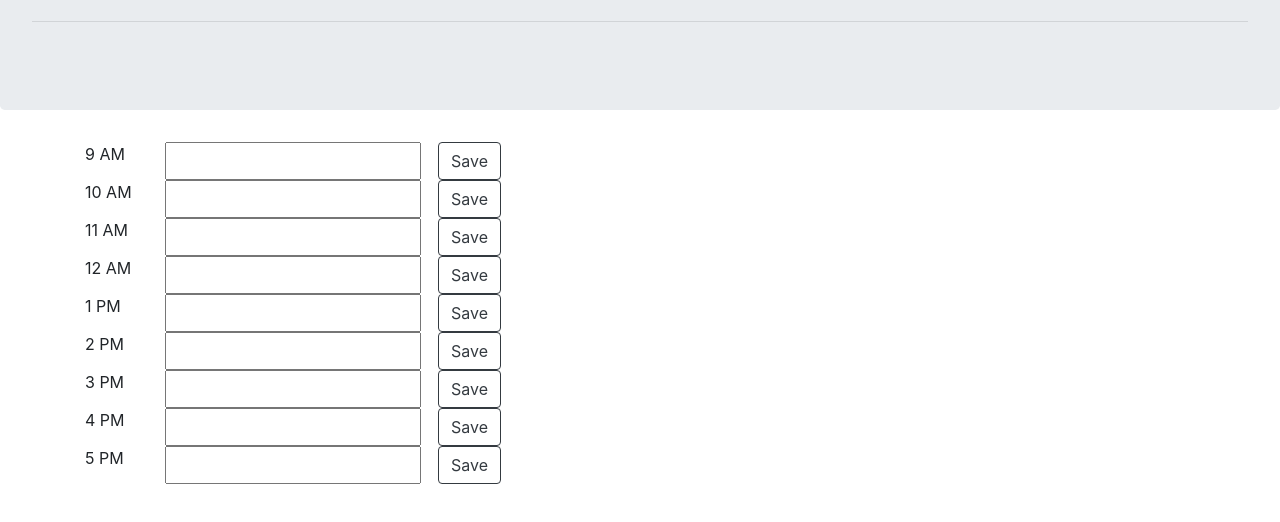
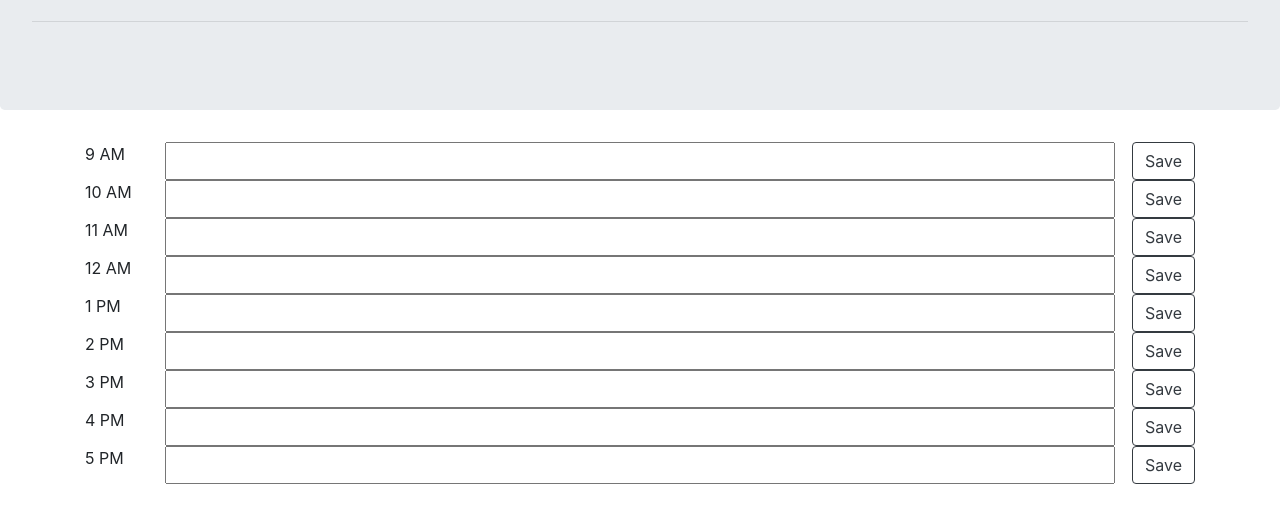
Before and after one commit to silviapopescu95/work-day-scheduler, a plain HTML site: page index.html in a window 1280 px wide. Shown: the part 172-694 px from the top of the page. Drawn offline with nearby package versions, Linux system fonts and the light colour scheme; a script that the page names is missing.

Commit message:
Changed ids to be in military time.

```diff
--- a/index.html
+++ b/index.html
@@ -3,13 +3,11 @@
 <head>
     <meta charset="UTF-8">
     <meta name="viewport" content="width=device-width, initial-scale=1.0">
-    <title>Work Day Scheduler</title>
 
     <!-- Link to Bootstrap, etc-->
+    <link rel="stylesheet" href="https://maxcdn.bootstrapcdn.com/bootstrap/4.0.0/css/bootstrap.min.css">
     <link rel="stylesheet" href="style.css">
-    <link rel="stylesheet" href="https://maxcdn.bootstrapcdn.com/bootstrap/4.0.0/css/bootstrap.min.css">
-    <script src="https://code.jquery.com/jquery.js"></script>
-    <script src="https://maxcdn.bootstrapcdn.com/bootstrap/4.0.0/js/bootstrap.min.js"></script>
+    <title>Work Day Scheduler</title>
 </head>
 <body>
     <div class="jumbotron">
@@ -20,81 +18,81 @@
     </div>
 
     <div class="container">
-      <div class="row" id="1">
+      <div class="row hour" id="9">
         <div class="col-md-1">9 AM</div>
-        <input type="text" role="textbox">
+        <input class="col-md-10 task" type="text" role="textbox">
         <div class="col-md-1">
-          <button type="button" class="btn btn-outline-dark">Save</button></li>
+          <button type="button" class="btn btn-outline-dark">Save</button>
         </div>
       </div>
 
-      <div class="row" id="2">
+      <div class="row hour" id="10">
         <div class="col-md-1">10 AM</div>
-        <input type="text" role="textbox">
+        <input class="col-md-10 task" type="text" role="textbox">
         <div class="col-md-1">
-          <button type="button" class="btn btn-outline-dark">Save</button></li>
+          <button type="button" class="btn btn-outline-dark">Save</button>
         </div>
       </div>
 
-      <div class="row" id="3">
+      <div class="row hour" id="11">
         <div class="col-md-1">11 AM</div>
-        <input type="text" role="textbox">
+        <input class="col-md-10 task" type="text" role="textbox">
         <div class="col-md-1">
-          <button type="button" class="btn btn-outline-dark">Save</button></li>
+          <button type="button" class="btn btn-outline-dark">Save</button>
         </div>
       </div>
 
-      <div class="row" id="4">
+      <div class="row hour" id="12">
         <div class="col-md-1">12 AM</div>
-        <input type="text" role="textbox">
+        <input class="col-md-10 task" type="text" role="textbox">
         <div class="col-md-1">
-          <button type="button" class="btn btn-outline-dark">Save</button></li>
+          <button type="button" class="btn btn-outline-dark">Save</button>
         </div>
       </div>
 
-      <div class="row" id="5">
+      <div class="row hour" id="13">
         <div class="col-md-1">1 PM</div>
-        <input type="text" role="textbox">
+        <input class="col-md-10 task" type="text" role="textbox">
         <div class="col-md-1">
-          <button type="button" class="btn btn-outline-dark">Save</button></li>
+          <button type="button" class="btn btn-outline-dark">Save</button>
         </div>
       </div>
 
-      <div class="row" id="6">
+      <div class="row hour" id="14">
         <div class="col-md-1">2 PM</div>
-        <input type="text" role="textbox">
+        <input class="col-md-10 task" type="text" role="textbox">
         <div class="col-md-1">
-          <button type="button" class="btn btn-outline-dark">Save</button></li>
+          <button type="button" class="btn btn-outline-dark">Save</button>
         </div>
       </div>
 
-      <div class="row" id="7">
+      <div class="row hour" id="15">
         <div class="col-md-1">3 PM</div>
-        <input type="text" role="textbox">
+        <input class="col-md-10 task" type="text" role="textbox">
         <div class="col-md-1">
-          <button type="button" class="btn btn-outline-dark">Save</button></li>
+          <button type="button" class="btn btn-outline-dark">Save</button>
         </div>
       </div>
 
-      <div class="row" id="8">
+      <div class="row hour" id="16">
         <div class="col-md-1">4 PM</div>
-        <input type="text" role="textbox">
+        <input class="col-md-10 task" type="text" role="textbox">
         <div class="col-md-1">
-          <button type="button" class="btn btn-outline-dark">Save</button></li>
+          <button type="button" class="btn btn-outline-dark">Save</button>
         </div>
       </div>
 
-      <div class="row" id="9">
+      <div class="row hour" id="17">
         <div class="col-md-1">5 PM</div>
-        <input type="text" role="textbox">
+        <input class="col-md-10 task" type="text" role="textbox">
         <div class="col-md-1">
-          <button type="button" class="btn btn-outline-dark">Save</button></li>
+          <button type="button" class="btn btn-outline-dark">Save</button>
         </div>
       </div>
     </div>
 
     <script src="https://cdnjs.cloudflare.com/ajax/libs/jquery/3.2.1/jquery.min.js"></script>
     <script src="https://momentjs.com/downloads/moment-with-locales.js"></script>
-    <script src="script.js"></script>
+    <script src="./script.js"></script>
 </body>
 </html>
```
